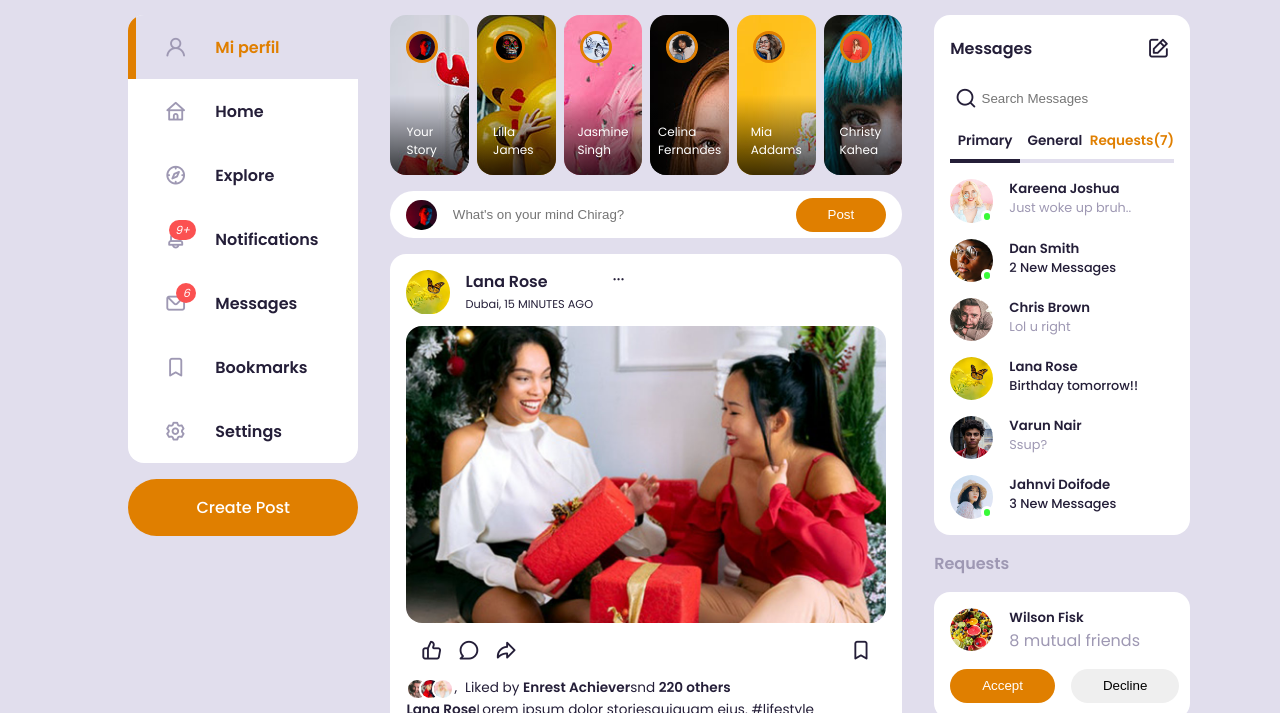
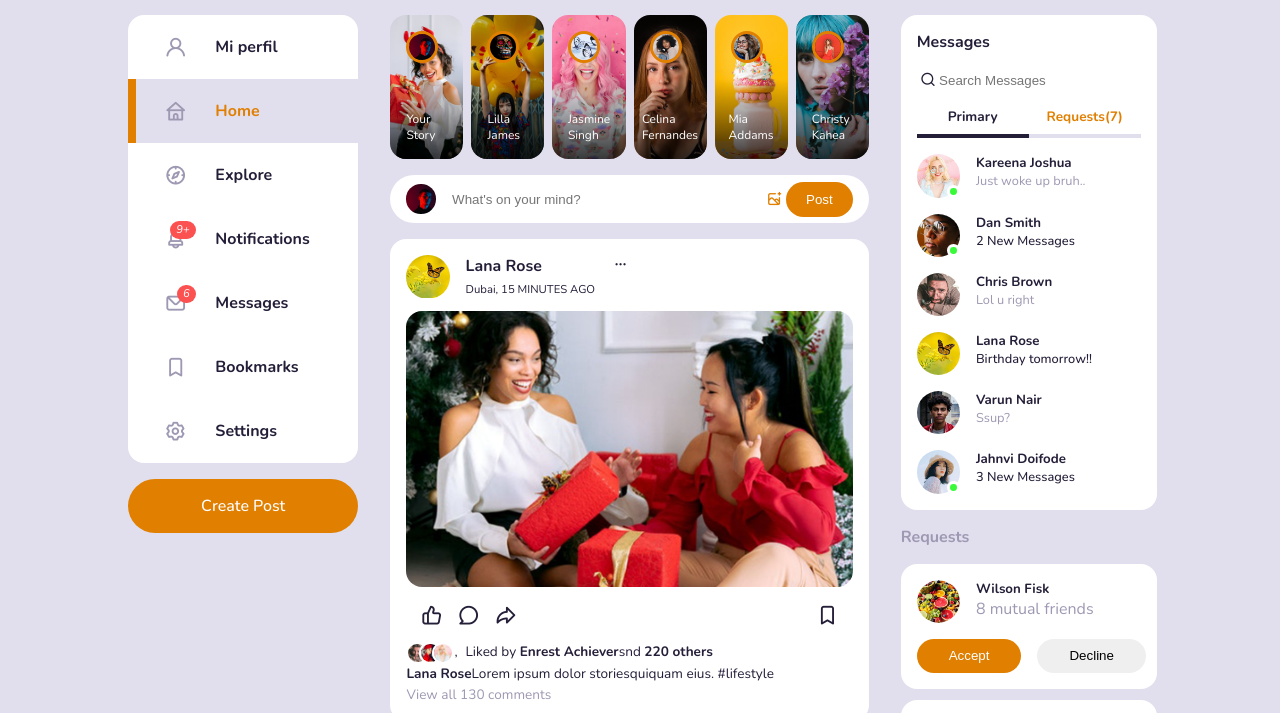
Before and after one commit to Nicessly/stackblitz-starters-h87zwn, a website: page Social-media-website/index.html in a window 1280 px wide. Shown: the part 71-784 px from the top of the page. Drawn offline with nearby package versions, Linux system fonts and the light colour scheme.

Commit message:
las dos bar arregadas

```diff
--- a/Social-media-website/index.html
+++ b/Social-media-website/index.html
@@ -35,10 +35,10 @@
           <div class="container">
               <div class="left">
                   <div class="sidebar">
-                    <a class="menu-item active">
+                    <a class="menu-item">
                         <span><i class="uil uil-user"></i></span> <h3>Mi perfil</h3>
                       </a>
-                    <a class="menu-item">
+                    <a class="menu-item active">
                       <span><i class="uil uil-home"></i></span> <h3>Home</h3>
                     </a>
                     <a class="menu-item ">
@@ -145,7 +145,9 @@
                     <div class="profile-pic">
                         <img src="images/profile-8.jpg" alt="">
                     </div>
-                    <input type="text" placeholder="What's on your mind Chirag?" id="create-post">
+                    <input type="text" placeholder="What's on your mind?" id="create-post">
+                    <hr>
+                    <i class="uil uil-image-plus"></i>
                     <input type="submit" value="Post" class="btn btn-primary">
                 </form>
 
@@ -463,7 +465,6 @@
                   <div class="messages">
                     <div class="heading">
                         <h4>Messages</h4>
-                        <span><i class="uil uil-edit"></i></span>
                     </div>
 
                     <div class="search-bar">
@@ -473,7 +474,6 @@
 
                     <div class="category">
                         <h6 class="active">Primary</h6>
-                        <h6>General</h6>
                         <h6 class="message-requests">Requests(7)</h6>
                     </div>
                     <div class="message">
--- a/Social-media-website/styles.css
+++ b/Social-media-website/styles.css
@@ -1,3 +1,4 @@
+@import url('https://fonts.googleapis.com/css2?family=Nunito:ital,wght@0,200..1000;1,200..1000&display=swap');
 :root{
 --border-radius: 2rem;
 --card-border-radius: 1rem;
@@ -27,7 +28,7 @@
 }
 
 body{
-    font-family: 'Poppins', sans-serif;
+    font-family: "Nunito", sans-serif;
     color: var(--color-dark);
     background: var(--color-light);
     overflow-x: hidden;
@@ -235,13 +236,13 @@ main .container .left{
 .middle .stories{
     display: flex;
     justify-content: space-between;
-    height: 10rem;
+    height: 9rem;
     gap: 0.5rem;
 }
 
 .middle .stories .story{
-    padding: var(--card-padding);
-    border-radius: var(--card-border-radius);
+    padding: 1rem;
+    border-radius: 1rem;
     display: flex;
     flex-direction: column;
     justify-content: space-between;
@@ -269,27 +270,27 @@ main .container .left{
 }
 
 .middle .stories .story:nth-child(1){
-    background: url('images/story-1.jpg');
+    background: url('images/story-1.jpg')
     no-repeat center center/cover;
 }
 .middle .stories .story:nth-child(2){
-    background: url('images/story-2.jpg');
+    background: url('images/story-2.jpg')
     no-repeat center center/cover;
 }
 .middle .stories .story:nth-child(3){
-    background: url('images/story-3.jpg');
+    background: url('images/story-3.jpg')
     no-repeat center center/cover;
 }
 .middle .stories .story:nth-child(4){
-    background: url('images/story-4.jpg');
+    background: url('images/story-4.jpg')
     no-repeat center center/cover;
 }
 .middle .stories .story:nth-child(5){
-    background: url('images/story-5.jpg');
+    background: url('images/story-5.jpg')
     no-repeat center center/cover;
 }
 .middle .stories .story:nth-child(6){
-    background: url('images/story-6.jpg');
+    background: url('images/story-6.jpg')
     no-repeat center center/cover;
 }
 
@@ -319,8 +320,17 @@ main .container .left{
     background: transparent;
     color: var(--color-dark);
     margin-right: 1rem;
+    border: none;
+    outline: none;
 }
 
+.middle .create-post .uil{
+    color: var(--color-primary);
+    cursor: pointer;
+}
+.middle .create-post .btn{
+    padding: 10px 20px;
+}
 
 .middle .feeds .feed{
     background: var(--color-white);
@@ -399,13 +409,19 @@ main .container .left{
 }
 
 .right .messages i{
-    font-size: 1.4rem;
+    font-size: 1rem;
+}
+
+.right .messages .search-bar input{
+    border: none;
+    outline: none;
 }
 
 .right .messages .search-bar{
     display: flex;
     margin-bottom: 1rem;
 }
+
 
 .right .messages .category{
     display: flex;
@@ -419,6 +435,7 @@ main .container .left{
     border-bottom: 4px solid var(--color-light);
     padding-bottom: 0.5rem;
     font-size: 0.85rem;
+    cursor: pointer;
 }
 
 .right .messages .category .active{
```
